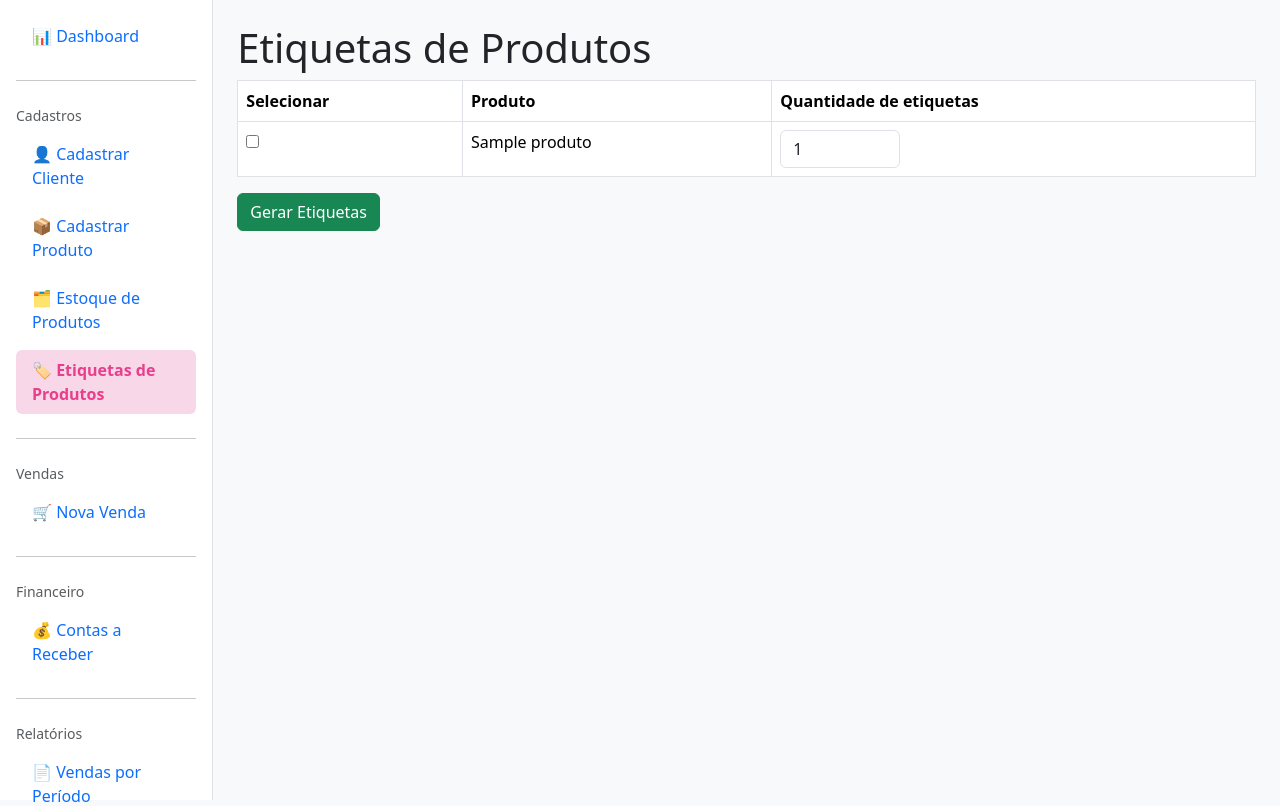
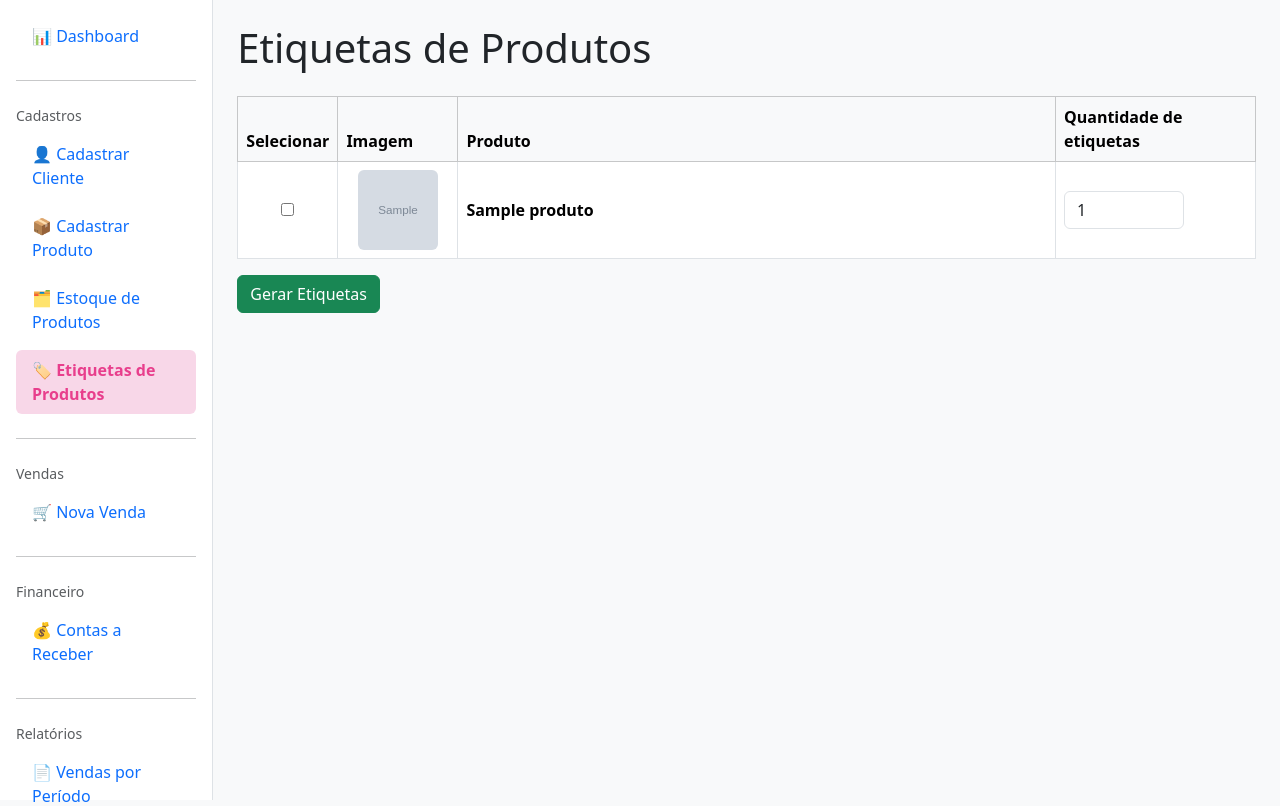
Before and after one commit to MiguelScofielD/elisemijoias, a Django app: page /produtos/etiquetas/selecao/ in a window 1280 px wide. Shown: the part 56-862 px from the top of the page. Run offline with Django 5.2, Linux system fonts and the light colour scheme; tables that the repository leaves empty hold one stand-in row (values such as "Sample post"); grey boxes marked "Sample" are stand-in pictures.

Commit message:
Adiciona imagem deo produto na lista de etiquetas

```diff
--- a/produtos/models.py
+++ b/produtos/models.py
@@ -2,6 +2,7 @@ from django.db import models
 
 class Produto(models.Model):
     nome = models.CharField(max_length=150)
+    imagem = models.ImageField(upload_to="produtos/", blank=True, null=True)
     codigo_barras = models.CharField(max_length=20, unique=True)
     preco = models.DecimalField(max_digits=10, decimal_places=2)
     estoque = models.IntegerField()
--- a/produtos/templates/produtos/etiquetas_selecao.html
+++ b/produtos/templates/produtos/etiquetas_selecao.html
@@ -2,26 +2,49 @@
 {% block title %}Etiquetas de Produtos{% endblock %}
 
 {% block content %}
-<h1>Etiquetas de Produtos</h1>
+<h1 class="mb-4">Etiquetas de Produtos</h1>
 
 <form method="post" action="{% url 'produtos:gerar_etiquetas' %}">
     {% csrf_token %}
 
-    <table class="table table-bordered">
-        <thead>
+    <table class="table table-bordered align-middle">
+        <thead class="table-light">
             <tr>
-                <th>Selecionar</th>
+                <th style="width:80px;">Selecionar</th>
+                <th style="width:120px;">Imagem</th>
                 <th>Produto</th>
-                <th>Quantidade de etiquetas</th>
+                <th style="width:200px;">Quantidade de etiquetas</th>
             </tr>
         </thead>
         <tbody>
             {% for produto in produtos %}
             <tr>
-                <td>
+                <!-- CHECKBOX -->
+                <td class="text-center">
                     <input type="checkbox" name="produto" value="{{ produto.id }}">
                 </td>
-                <td>{{ produto.nome }}</td>
+
+                <!-- IMAGEM -->
+                <td class="text-center">
+                    {% if produto.imagem %}
+                        <img
+                            src="{{ produto.imagem.url }}"
+                            alt="{{ produto.nome }}"
+                            style="width:80px;height:80px;object-fit:cover;border-radius:6px;"
+                        >
+                    {% else %}
+                        <span class="text-muted small">
+                            Sem imagem
+                        </span>
+                    {% endif %}
+                </td>
+
+                <!-- NOME -->
+                <td>
+                    <strong>{{ produto.nome }}</strong>
+                </td>
+
+                <!-- QUANTIDADE -->
                 <td>
                     <input
                         type="number"
@@ -29,7 +52,7 @@
                         value="1"
                         min="1"
                         class="form-control"
-                        style="width: 120px"
+                        style="width:120px"
                     >
                 </td>
             </tr>
--- a/produtos/urls.py
+++ b/produtos/urls.py
@@ -1,5 +1,8 @@
 from django.urls import path
 from . import views
+from django.conf import settings
+from django.conf.urls.static import static
+
 
 app_name = "produtos"
 
@@ -15,3 +18,5 @@ urlpatterns += [
     path("estoque/", views.listar_produtos, name="listar_produtos"),
 
 ]
+
+urlpatterns += static(settings.MEDIA_URL, document_root=settings.MEDIA_ROOT)
```
